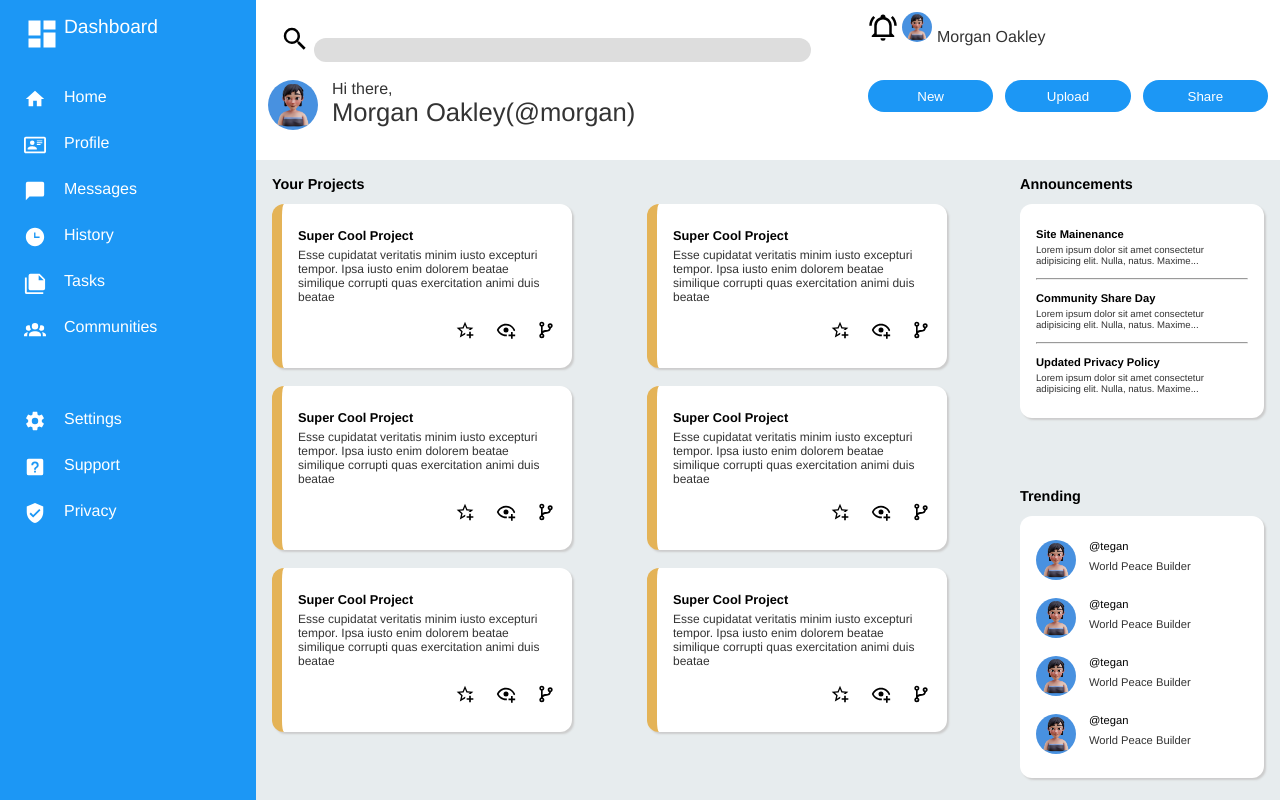
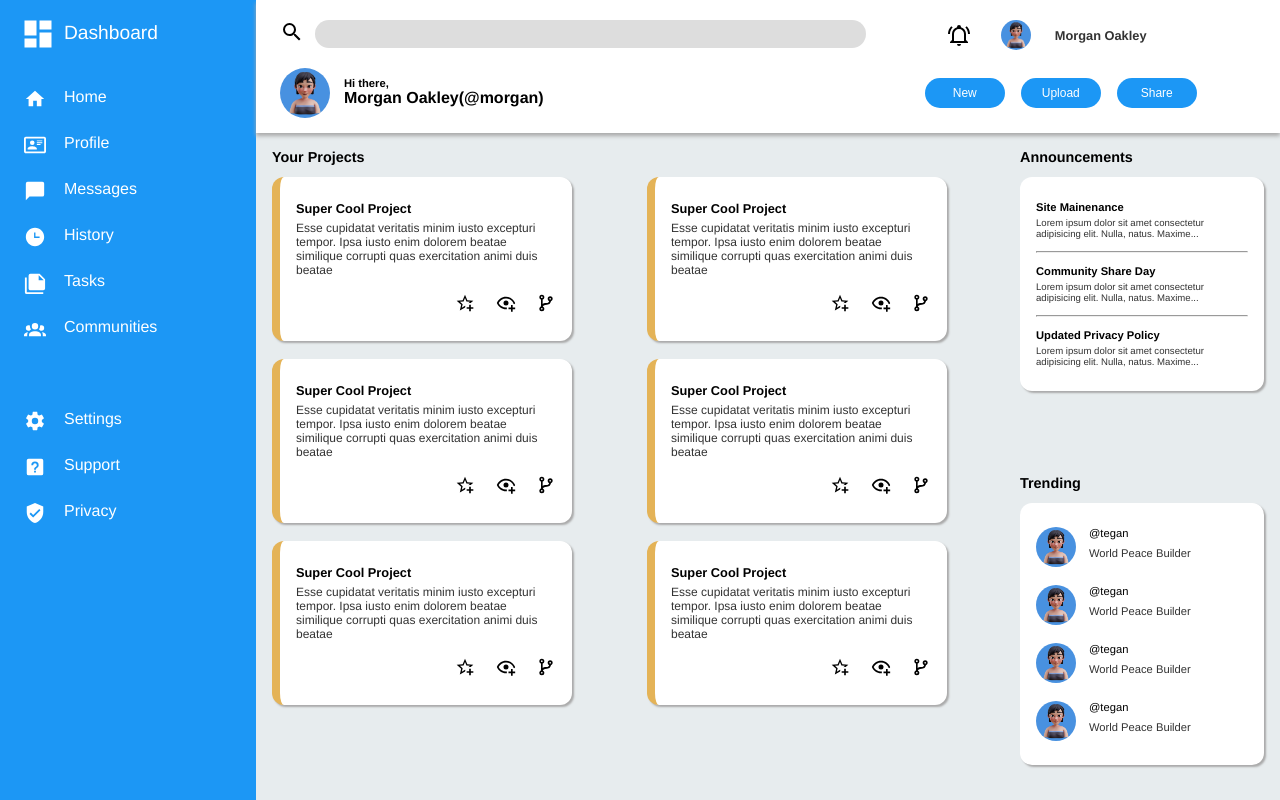
Before and after one commit to mistermaxk/admin-dashboard, a plain HTML site: page index.html in a window 1280 px wide. Drawn offline with Linux system fonts and the light colour scheme.

Commit message:
Tighten up header and sidebar CSS

```diff
--- a/index.html
+++ b/index.html
@@ -23,8 +23,8 @@
       <div class="user-welcome">
         <img class="avatar" src="./images/avatar_blackhair_female.jpg" alt="Profile Avatar icon">
         <div class="user-wlecome-text">
-          <p>Hi there,</p>
-          <p class="user-name">Morgan Oakley(@morgan)</p>
+          <div class="hello">Hi there,</div>
+          <div class="user-name">Morgan Oakley(@morgan)</div>
         </div>
       </div>
       <div class="header-menu">
--- a/main.css
+++ b/main.css
@@ -42,26 +42,28 @@ p {
 .wrapper {
  display: grid;
  grid-template-columns: 1fr 4fr;
- grid-template-rows: 1fr 4fr;
+ grid-template-rows: 1fr 5fr;
  min-height: 100vh;
 }
 
 header {
   grid-area: 1 / 2 / 2 / 3;
   background-color: #fff;
-  padding: 12px;
+  padding: 20px 24px 8px;
   display: grid;
   grid-template-columns: 3fr 2fr;
-  grid-template-rows: 1fr 1fr;
+  grid-template-rows: 40px 1fr;
+  z-index: 100;
+  box-shadow: #aaa 0 3px 4px;
 }
 
 header svg {
-  max-width: 30px;
+  max-width: 24px;
 }
 
-.search {
-  margin: 12px;
+.search form {
   display: grid;
+  grid-template-columns:  35px 1fr;
 }
 
 .search input {
@@ -69,25 +71,37 @@ header svg {
   border: none;
   background-color: #ddd;
   min-height: 1.5rem;
-  align-self: center;
 }
 
 .avatar {
   border-radius: 50%;
 }
 
+.user-shortcuts {
+  grid-area: 1 / 2 / 2 / 3;
+  display: grid;
+  grid-template-columns: 30px 30px 120px;
+  justify-content: center;
+  align-content: start;
+  align-items: center;
+  column-gap: 24px;
+}
+
 .user-shortcuts .avatar {
   max-width: 30px;
 }
 
-.user-shortcuts p {
-  display: inline;
+.user-shortcuts .user-name {
+  font-size: 0.8rem;
+  font-weight: bold;
 }
 
 .user-welcome {
   display: grid;
   grid-template-columns: 64px 1fr;
   grid-template-rows: 64px;
+  font-weight: bold;
+  align-items: center;
 }
 
 .user-welcome .avatar {
@@ -95,15 +109,20 @@ header svg {
   grid-area: 1 / 1 / 3 / 2;
 }
 
+.hello {
+  font-size: 0.7rem;
+}
+
 .user-welcome .user-name {
-  font-size: 1.6rem;
+  font-size: 1rem;
 }
 
 .header-menu {
   display: grid;
-  grid-template-columns: repeat(3, 1fr);
-  justify-content: space-around;
-  gap: 12px;
+  grid-template-columns: repeat(3, 80px);
+  justify-content: center;
+  align-items: center;
+  column-gap: 16px;
 }
 
 .header-menu button {
@@ -113,6 +132,7 @@ header svg {
   border: none;
   border-radius: 20px;
   max-height: 32px;
+  font-size: .75rem;
 }
 
 #sidebar {
@@ -135,10 +155,12 @@ header svg {
 }
 
 .logo-icon {
+  margin-left: -4px;
   max-width: 36px;
 }
 
 .logo-text {
+  padding-top: 6px;
   font-size: 1.2rem;
 }
 
@@ -146,7 +168,7 @@ header svg {
   padding: 1.5em 1em;
   background-color: #fff;
   border-radius: 12px;
-  box-shadow: 2px 2px 2px #ccc;
+  box-shadow: #aaa 2px 2px 2px ;
 }
 
 .announce-text p {
@@ -184,7 +206,7 @@ header svg {
 
 .single-project {
   max-width: 300px;
-  border-left: 10px solid rgb(228, 179, 87);
+  border-left: 8px solid rgb(228, 179, 87);
   display: grid;
 }
 
```
Also changed, not shown: dashboard-project-preview.png (added).
